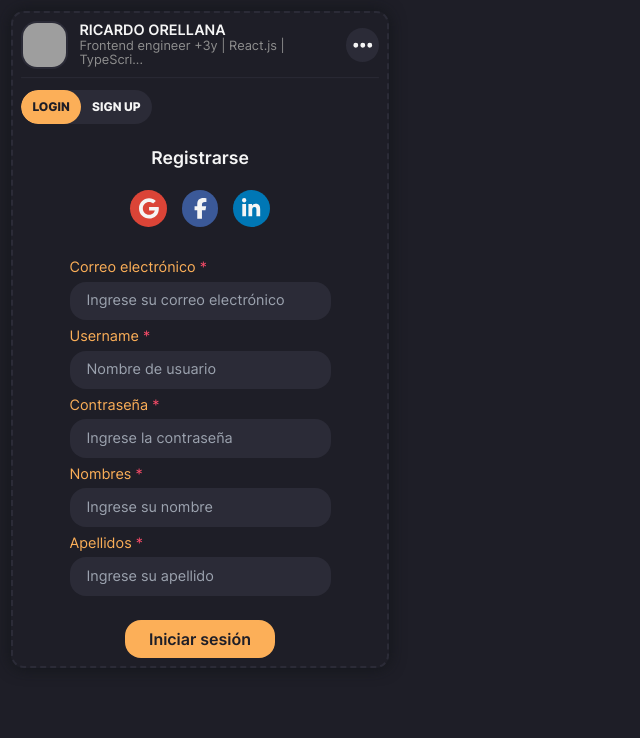
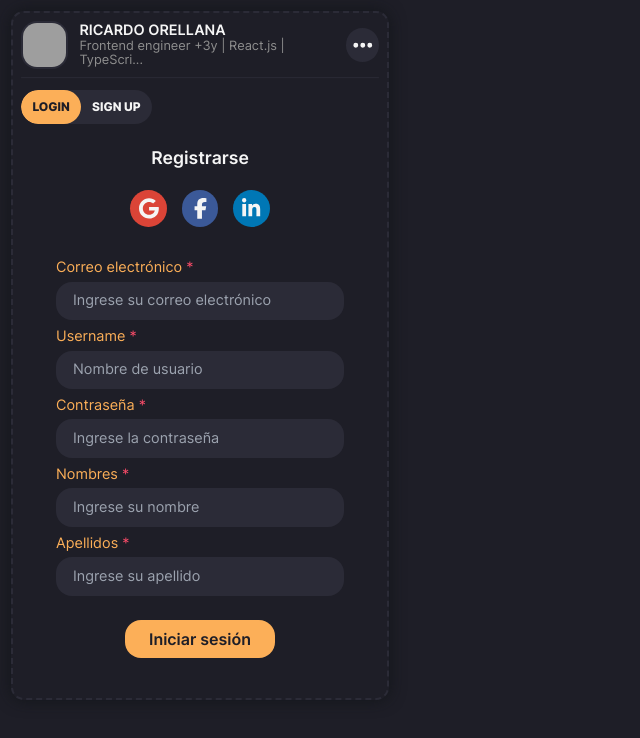
Before and after one commit to talentor-ai/navigator_extension, a React (Vite) app: page /#/auth/register in a window 1280 px wide. Shown: the top 738 px of the page, without its empty margins (0-640 px from the left). Built offline with nearby package versions, Linux system fonts and the light colour scheme; grey boxes are pictures that could not be loaded.

Commit message:
TAI-37 - Styling fix

```diff
--- a/src/Apps/PopUp/pages/Login/RegisterScreen.tsx
+++ b/src/Apps/PopUp/pages/Login/RegisterScreen.tsx
@@ -17,7 +17,7 @@ const RegisterScreen = () => {
         <SocialMedia socialMedia="linkedin" size={IconSize.medium} />
       </section>
       <Form
-        className="mt-8 flex flex-col justify-center"
+        className="my-8 w-72 flex flex-col justify-center"
         fieldProps={registerFormSchema}
         onSubmit={handleSubmit}
         submitLabel="Iniciar sesión"
```
